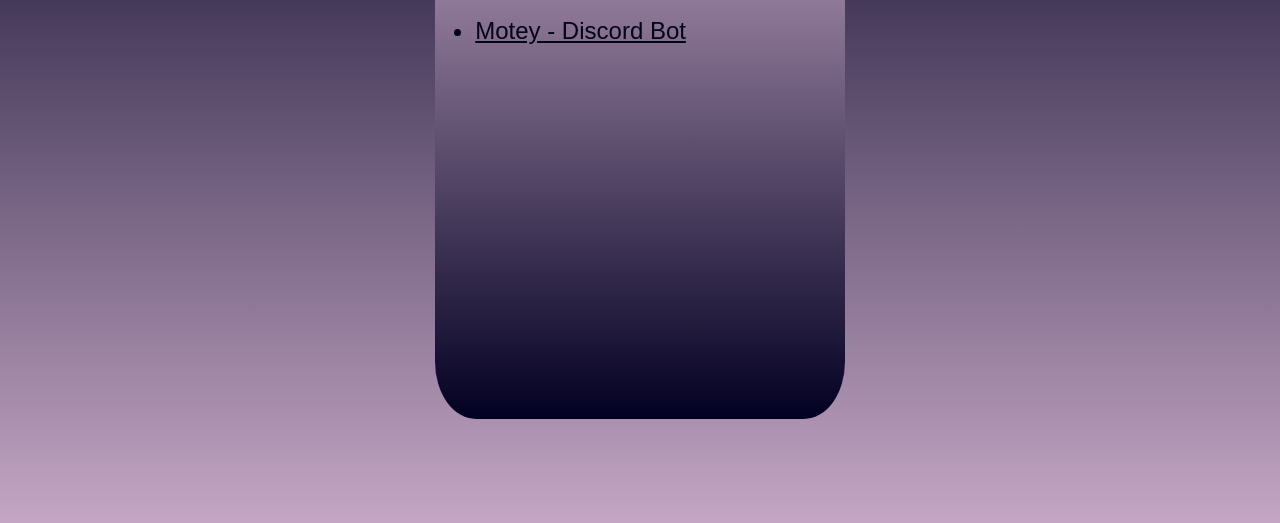
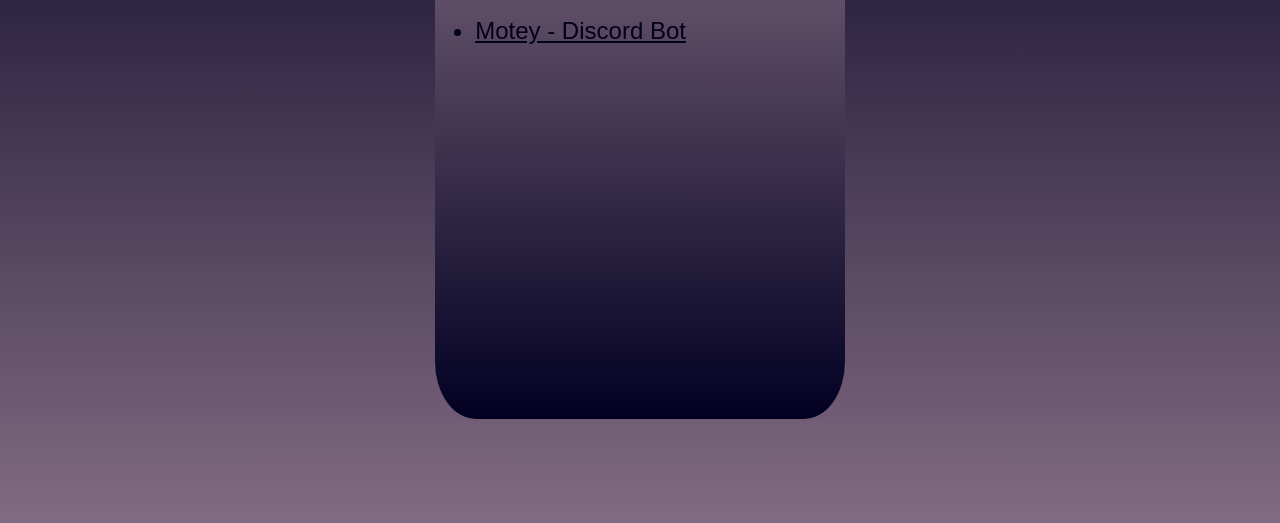
Before and after one commit to paczek654321/paczek654321.github.io, a plain HTML site: page index.html in a window 1280 px wide. Shown: the part 277-800 px from the top of the page. Drawn offline with Linux system fonts and the light colour scheme.

Commit message:
made the page a bit darker

```diff
--- a/main.css
+++ b/main.css
@@ -1,6 +1,6 @@
 :root
 {
-    --primary-color: rgb(196, 166, 196);
+    --primary-color: rgb(129, 107, 129);
     --secondary-color: rgb(2, 0, 34);
 }
 body
```
